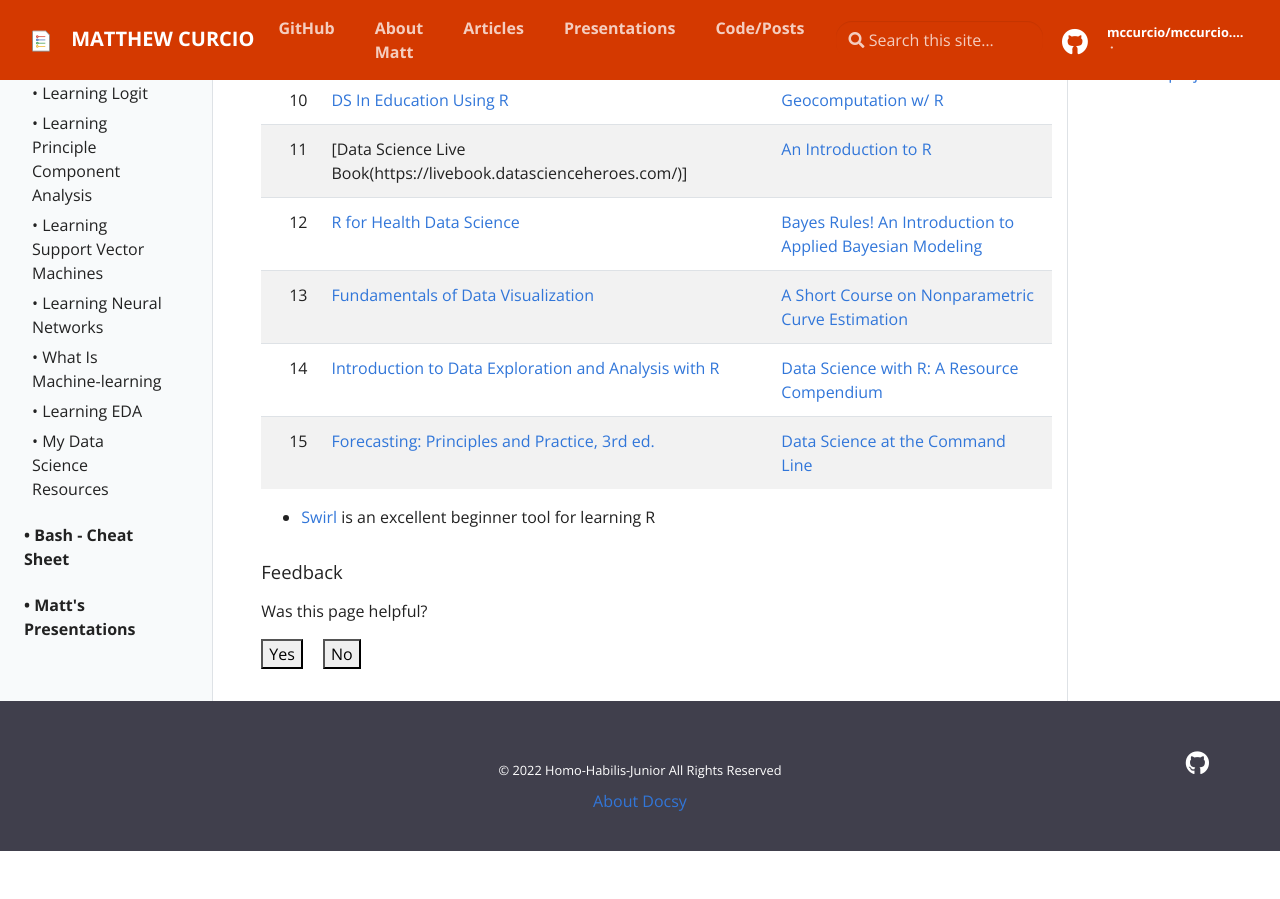
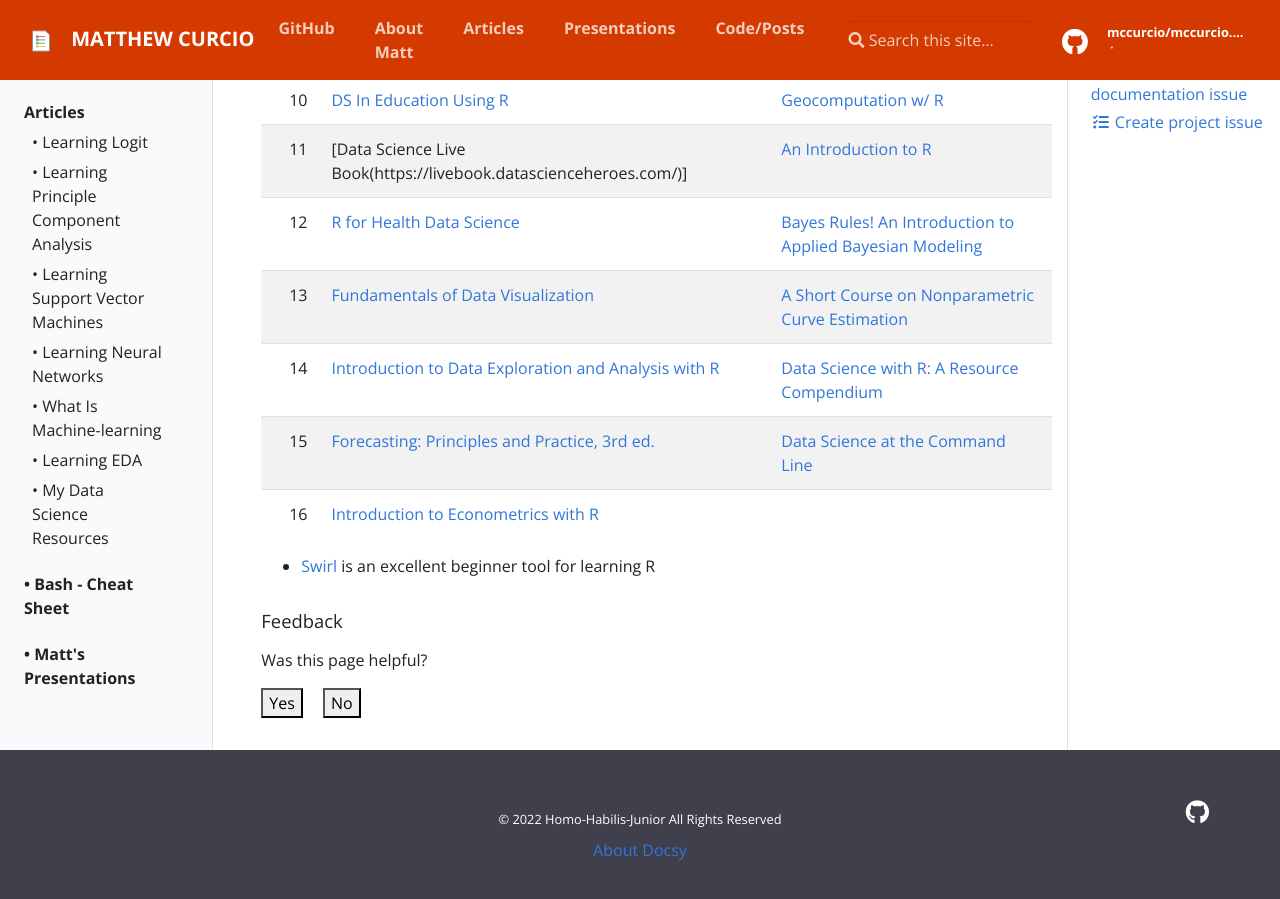
Before and after one commit to mccurcio/mccurcio.github.io, a Jekyll site: the page built from _docs/r-book-resources.md, in a window 1280 px wide and 900 px high, scrolled down 644 px. Built offline with Jekyll 4.4.1, drawn with Linux system fonts in a browser that asks for light colours; before the commit the page ends 1495 px from its top, so only the background shows below that.

Commit message:
Update r-book-resources.md

```diff
--- a/_docs/r-book-resources.md
+++ b/_docs/r-book-resources.md
@@ -23,5 +23,6 @@
 13 | [Fundamentals of Data Visualization](https://clauswilke.com/dataviz/) | [A Short Course on Nonparametric Curve Estimation](https://bookdown.org/egarpor/NP-EAFIT/)
 14 | [Introduction to Data Exploration and Analysis with R](https://bookdown.org/mikemahoney218/IDEAR/) | [Data Science with R: A Resource Compendium](https://bookdown.org/martin_monkman/DataScienceResources_book/)
 15 | [Forecasting: Principles and Practice, 3rd ed.](https://otexts.com/fpp3/) | [Data Science at the Command Line](https://datascienceatthecommandline.com/)
+16 | [Introduction to Econometrics with R](https://www.econometrics-with-r.org/index.html) |
 
 - [Swirl](https://swirlstats.com/) is an excellent beginner tool for learning R
```
